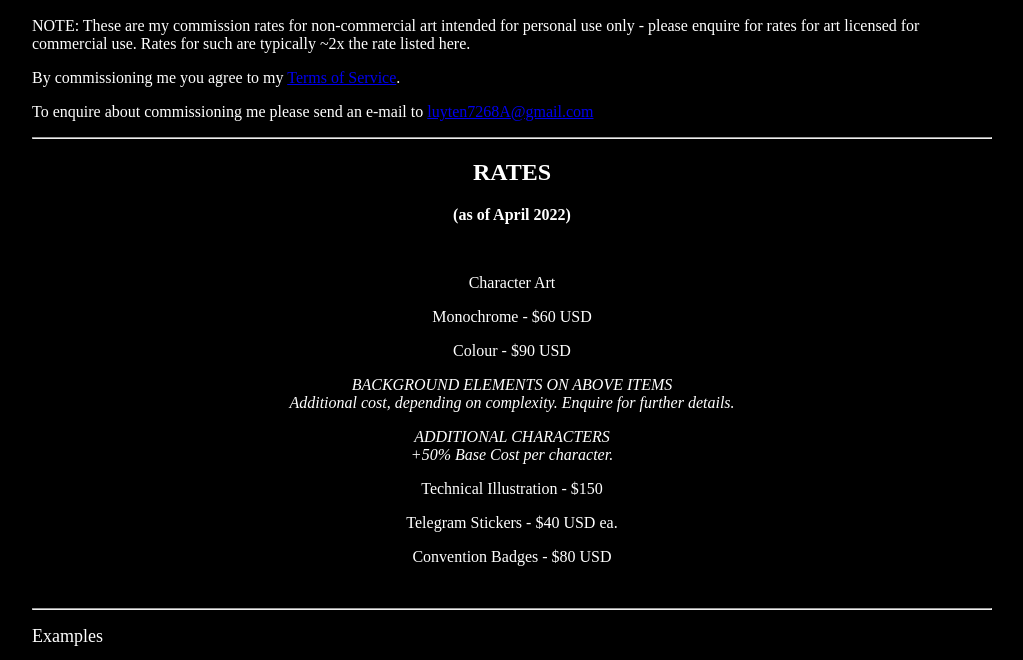
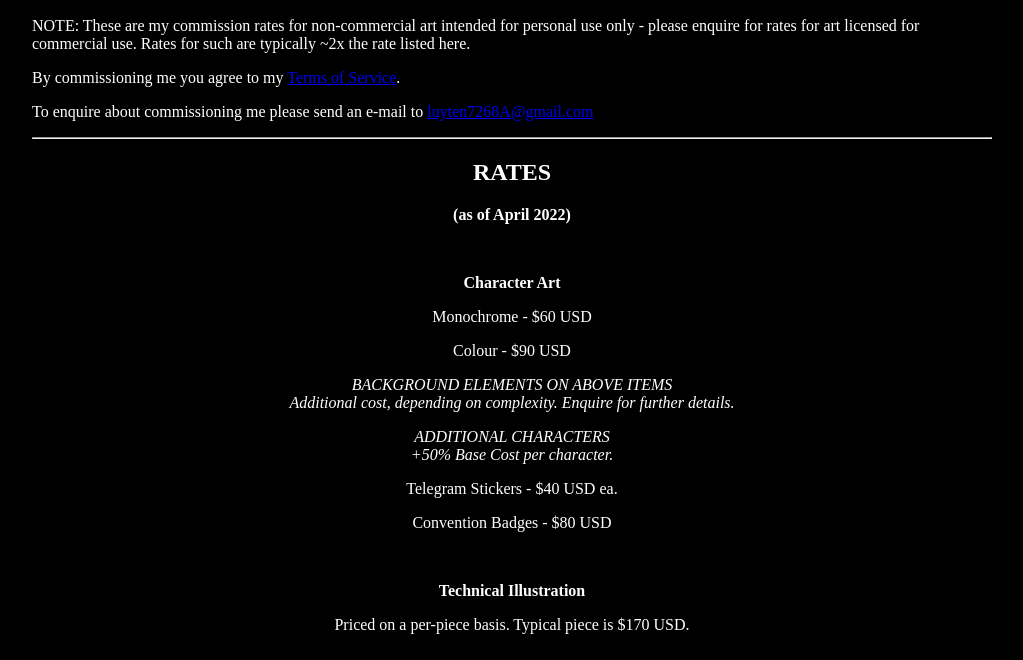
Before and after one commit to luyten7268A/luyten7268A.github.io, a plain HTML site: page commissions.html in a window 1280 px wide. Shown: the part 139-799 px from the top of the page, without its empty margins (128-1151 px from the left). Drawn offline with Linux system fonts and the light colour scheme.

Commit message:
Update commissions.html

```diff
--- a/commissions.html
+++ b/commissions.html
@@ -43,16 +43,18 @@
 <p><b>(as of April 2022)</b><p>
 <br>
 
-<p>Character Art</p>
+<p><b>Character Art</b></p>
 <p>Monochrome - $60 USD</p>
 <p>Colour - $90 USD</p>
 <p><i>BACKGROUND ELEMENTS ON ABOVE ITEMS<br>
 Additional cost, depending on complexity. Enquire for further details.</i></p>
 <p><i>ADDITIONAL CHARACTERS<br>
     +50% Base Cost per character.</i></p>
-<p>Technical Illustration - $150</p>
 <p>Telegram Stickers - $40 USD ea.</p>
 <p>Convention Badges - $80 USD</p>
+<br>
+<p><b>Technical Illustration</b></p>
+<p>Priced on a per-piece basis. Typical piece is $170 USD.</p>
 <br>
 </center>
 <hr>
```
